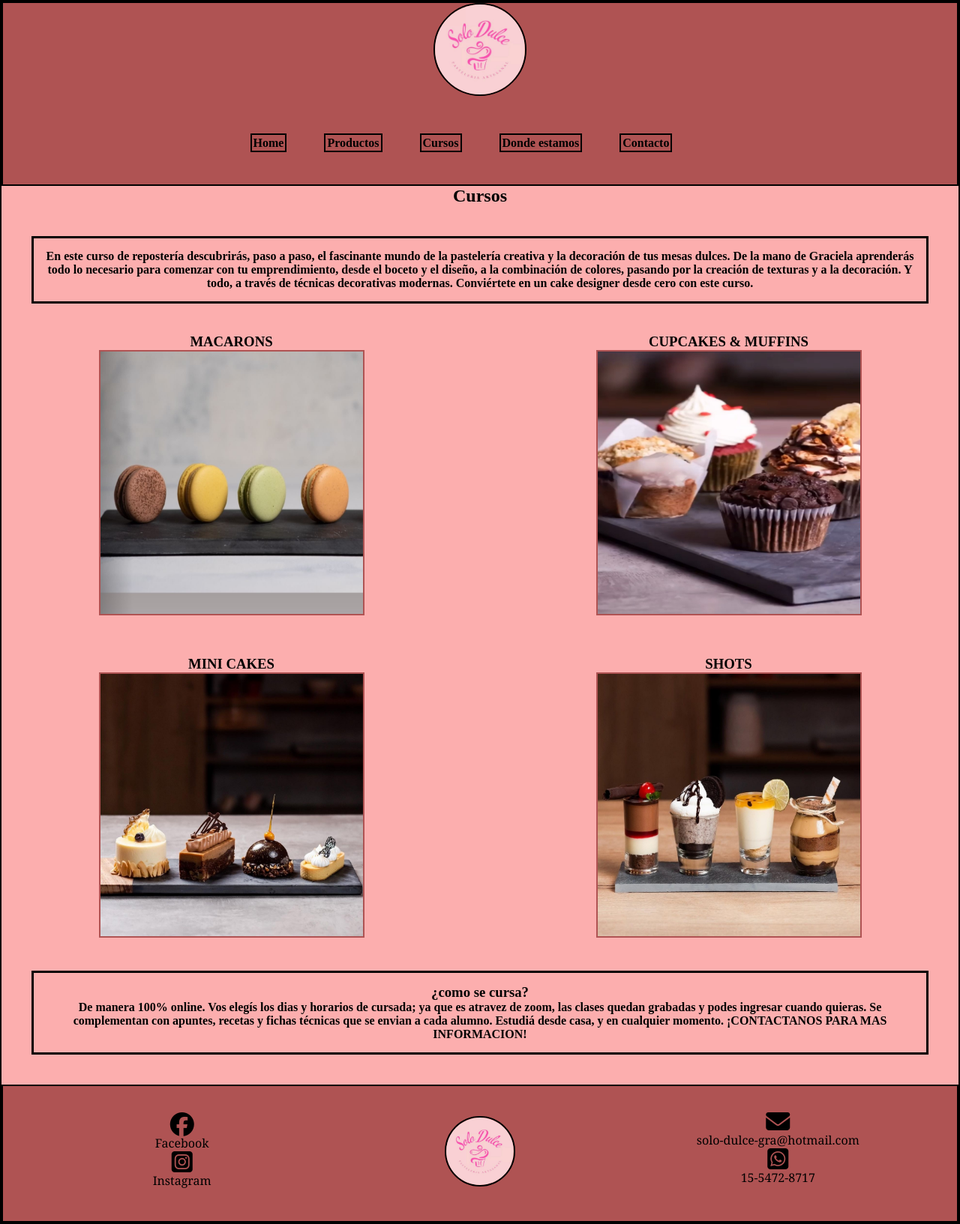
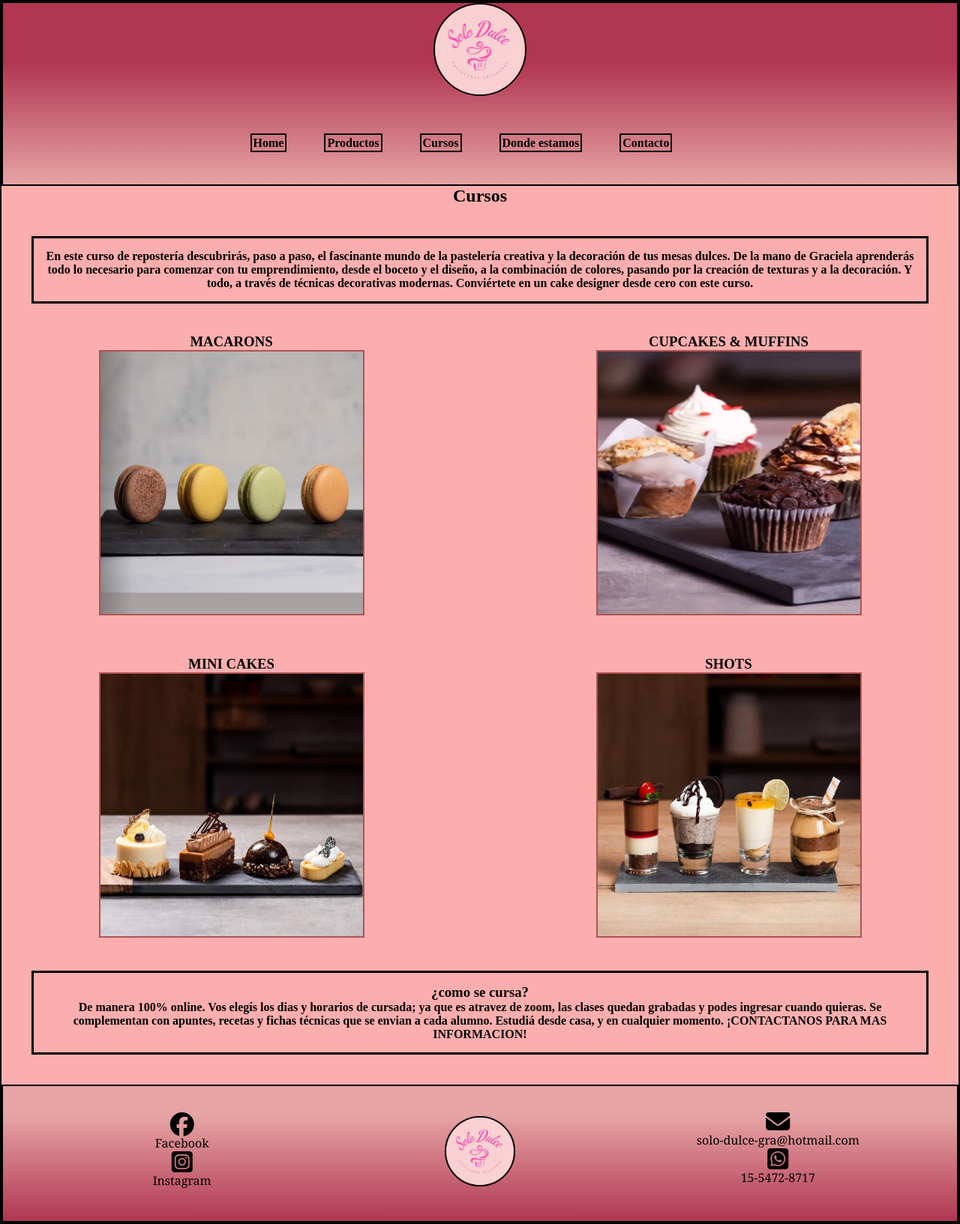
Before and after one commit to YaninaTranchida/proyecto-pueba-prueba-prueba, a plain HTML site: page pestañas/Cursos.html in a window 1280 px wide. Shown: the whole page at 75% size. Drawn offline with Linux system fonts and the light colour scheme; a web font is replaced by a local one.

Commit message:
agregue gradientes al header y footer

```diff
--- a/style.css
+++ b/style.css
@@ -45,8 +45,8 @@ body{
     grid-template-rows: 2fr 1fr;
     gap: 50px;
     justify-items: center;
-    background-color: rgba(158, 62, 62, 0.808);
     border: solid 2px;
+    background: linear-gradient(0deg, rgba(230,164,164,1) 0%, rgba(176,54,81,1) 67%);
 }
 
 
@@ -193,7 +193,7 @@ body{
     grid-template-columns: 1fr 1fr 1fr;
     grid-template-rows: repeat(2, 50px);
     border: solid 2px;
-    background-color: rgba(158, 62, 62, 0.808);
+    background: linear-gradient(0deg, rgba(176,54,81,1) 0%, rgba(230,164,164,1) 78%);
     grid-template-areas:
     "link logo contact"
     "link logo contact"
```
Also changed, not shown: index.html (+1 -1 lines).
